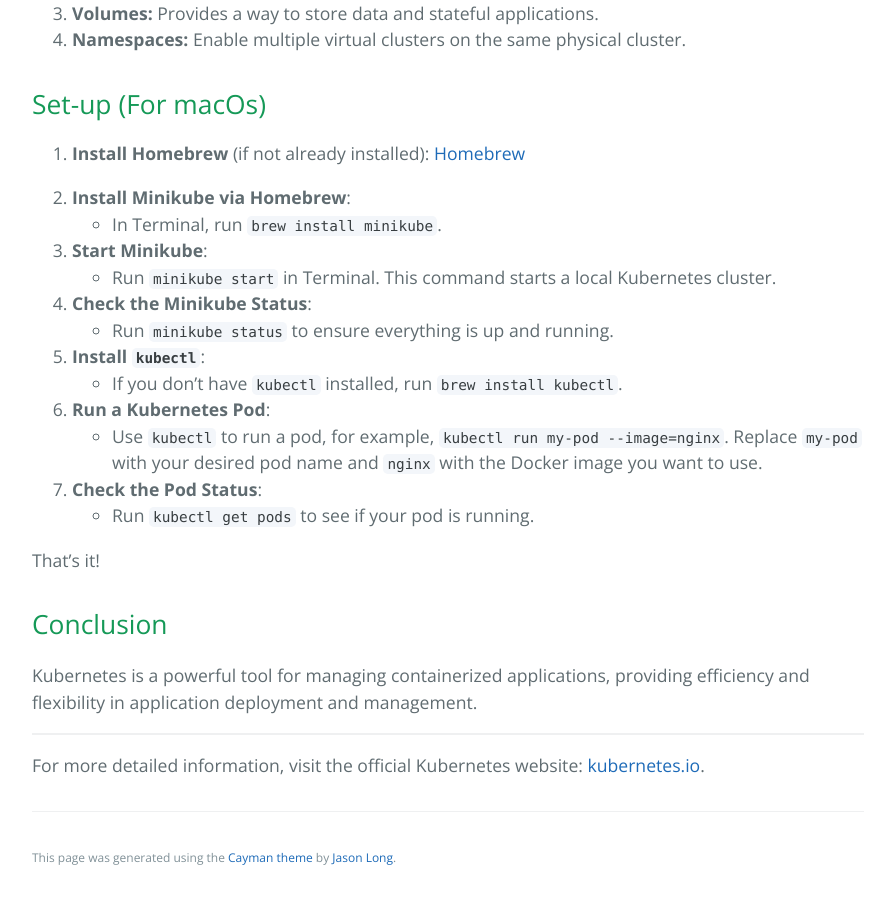
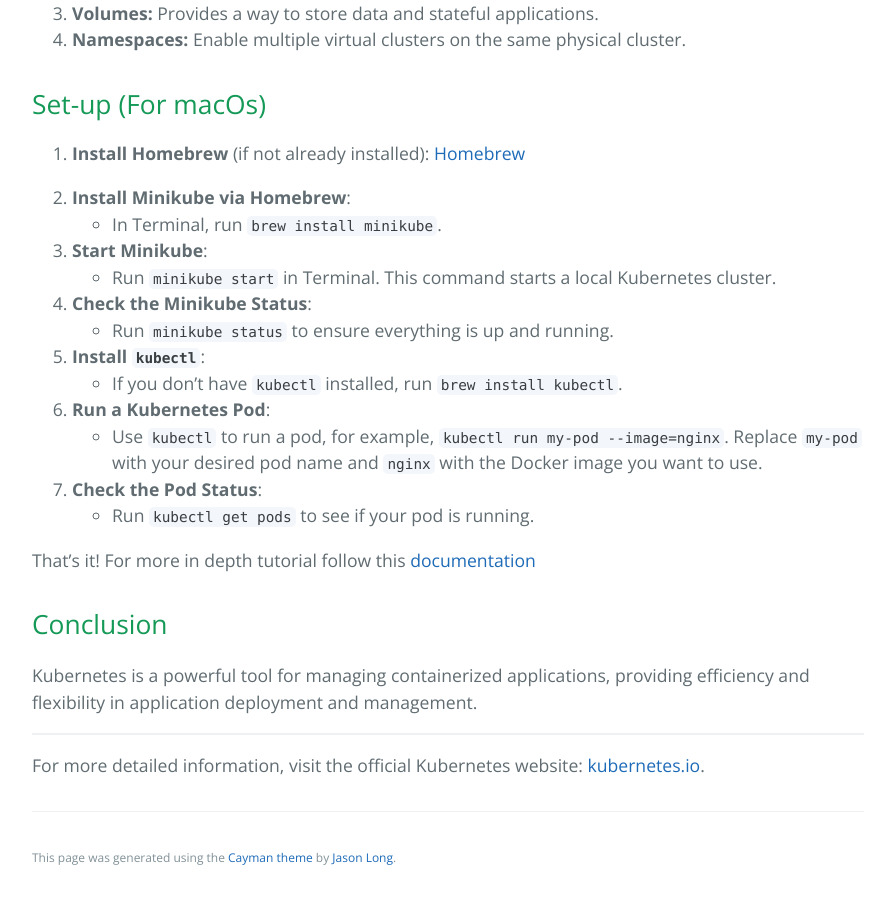
Before and after one commit to learning-software-engineering/learning-software-engineering.github.io, a Jekyll site: the page built from Topics/Development_Process/kubernetes.md, in a window 1280 px wide and 900 px high, scrolled down 998 px. Shown: the whole window, without its empty margins (192-1080 px from the left). Built offline with Jekyll 4.4.1, drawn with Linux system fonts in a browser that asks for light colours; our own code applies the rules of GitHub Pages for plain Markdown files.

Commit message:
Added link to set-up guide

```diff
--- a/Topics/Development_Process/kubernetes.md
+++ b/Topics/Development_Process/kubernetes.md
@@ -42,6 +42,7 @@ Kubernetes, also known as K8s, is an open-source platform that automates the man
    - Run `kubectl get pods` to see if your pod is running.
 
 That's it!
+For more in depth tutorial follow this [documentation](https://kubernetes.io/docs/setup/)
 
 ## Conclusion
 
```
